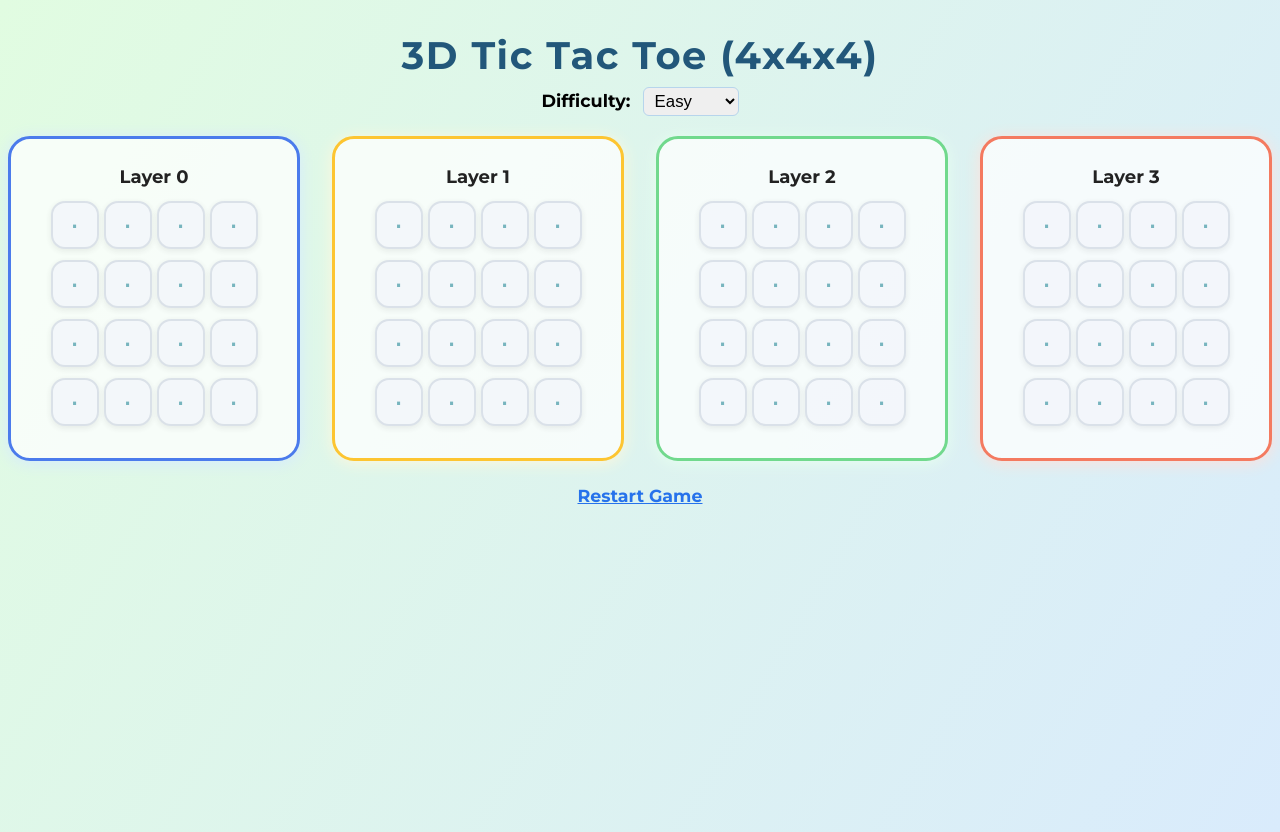
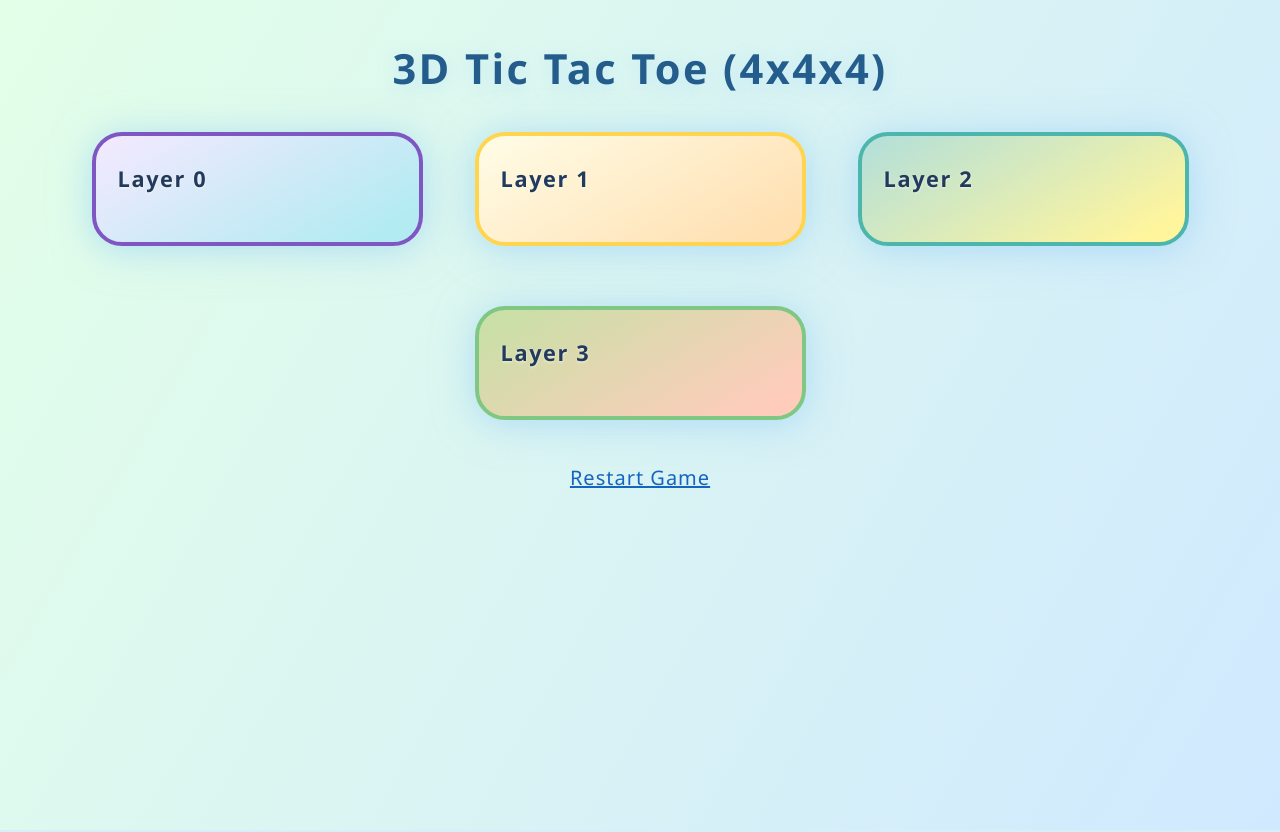
Before and after one commit to hruthikatigulla/3d-tic-tac-toe, a Flask app: template templates/index.html in a window 1280 px wide. After the commit the page ends 545 px from the top, so only its background shows below. Run offline with Flask 3, Linux system fonts and the light colour scheme; the template is opened without the code that fills it, so the values that code supplies are empty.

Commit message:
Update index.html

```diff
--- a/templates/index.html
+++ b/templates/index.html
@@ -1,161 +1,189 @@
 <!DOCTYPE html>
-<html lang="en">
+<html>
 <head>
-    <meta charset="UTF-8">
     <title>3D Tic Tac Toe (4x4x4)</title>
-    <link href="https://fonts.googleapis.com/css?family=Montserrat:700,400" rel="stylesheet">
+    <meta name="viewport" content="width=device-width, initial-scale=1.0">
     <style>
         body {
-            font-family: 'Montserrat', Arial, sans-serif;
-            background: linear-gradient(120deg, #e1fce1 0%, #d9ebfc 100%);
-            margin: 0; padding: 0;
+            font-family: 'Segoe UI', Arial, sans-serif;
+            background: linear-gradient(120deg, #e3ffe8 0%, #d0e9ff 100%);
+            margin: 0;
             min-height: 100vh;
+            padding-bottom: 30px;
         }
-        h1 {
+        h2 {
+            margin: 0 0 36px 0;
+            padding: 40px 0 0 0;
+            font-weight: 900;
             text-align: center;
-            color: #22577A;
-            font-size: 2.4rem;
-            letter-spacing: 1.5px;
-            margin: 32px 0 8px 0;
+            color: #245c8c;
+            letter-spacing: 2.4px;
+            font-size: 2.6em;
+            text-shadow: 0 4px 16px #b0e0ff80;
         }
-        .controls {
-            text-align: center;
-            margin-bottom: 20px;
-        }
-        .difficulty-label {
-            font-weight: bold;
-            font-size: 1.1em;
-            margin-right: 8px;
-        }
-        .difficulty-select {
-            font-size: 1.05em;
-            padding: 3px 7px;
-            border-radius: 6px;
-            border: 1px solid #b7d5ec;
-        }
-        .layers-container {
+        .layer-container {
             display: flex;
+            gap: 52px;
             justify-content: center;
-            gap: 32px;
-            margin-bottom: 20px;
+            align-items: flex-end;
+            margin-bottom: 36px;
+            flex-wrap: wrap;
         }
         .layer {
-            background: rgba(255,255,255,0.75);
-            border-radius: 22px;
-            box-shadow: 0 2px 16px 0 rgba(80,120,180,0.08), 0 0 0 5px #f0f8ff;
-            padding: 26px 18px 24px 18px;
-            min-width: 250px;
+            background: rgba(255,255,255,0.89);
+            border: 4px solid #b2ebf2;
+            border-radius: 30px;
+            padding: 28px 22px 26px 22px;
+            box-shadow: 0 4px 40px #90caf980, 0 2px 16px #b2ebf240;
+            min-width: 260px;
+            max-width: 98vw;
+            margin-bottom: 8px;
+            position: relative;
+            transition: background 0.5s;
+        }
+        .layer:nth-child(1) { background: linear-gradient(150deg, #f5e9ff 0%, #b2ebf2 90%); border-color: #7e57c2;}
+        .layer:nth-child(2) { background: linear-gradient(150deg, #fffde7 0%, #ffe0b2 90%); border-color: #ffd54f;}
+        .layer:nth-child(3) { background: linear-gradient(150deg, #b2dfdb 0%, #fff59d 90%); border-color: #4db6ac;}
+        .layer:nth-child(4) { background: linear-gradient(150deg, #c5e1a5 0%, #ffccbc 90%); border-color: #81c784;}
+        .layer b {
+            font-size: 1.36em;
+            color: #213a5e;
+            font-weight: bold;
+            display: block;
+            margin-bottom: 15px;
+            letter-spacing: 1.6px;
+            text-shadow: 0 1px 3px #f9fbe7c0;
+        }
+        .grid {
+            display: grid;
+            grid-template-columns: repeat(4, 60px);
+            grid-gap: 13px;
+            margin-bottom: 8px;
+        }
+        button, .grid button {
+            width: 56px;
+            height: 56px;
+            font-size: 2.15em;
+            border-radius: 16px;
+            border: 3px solid #bdbdbd;
+            background: linear-gradient(145deg, #f6fafd 70%, #e9f7fd 100%);
+            font-weight: bold;
+            cursor: pointer;
+            transition: background 0.17s, border 0.18s, color 0.18s, box-shadow 0.16s, transform 0.14s;
+            box-shadow: 0 2px 12px #64b5f680, 0 1px 3px #fff9c440;
+            outline: none;
+        }
+        button:hover, .grid button:hover {
+            background: linear-gradient(135deg, #c5e1fa 0%, #e3f2fd 100%);
+            border-color: #2196f3;
+            box-shadow: 0 2px 22px #81d4fa80, 0 1px 6px #b2ebf260;
+            transform: scale(1.11);
+        }
+        button[disabled] {
+            cursor: default;
+            background: #ececec;
+            border-color: #e0e0e0;
+            box-shadow: none;
+            transform: none;
+        }
+        .grid button[disabled][style*="color:green"] {
+            color: #1b5e20;
+            background: linear-gradient(145deg, #c8e6c9 60%, #e9fbe6 100%);
+            border-color: #43a047;
+            text-shadow: 0 2px 6px #c8e6c9a0;
+        }
+        .grid button[disabled][style*="color:red"]   {
+            color: #b71c1c;
+            background: linear-gradient(145deg, #ffcdd2 60%, #ffeaea 100%);
+            border-color: #e53935;
+            text-shadow: 0 2px 6px #ffcdd290;
+        }
+        .winner {
+            font-size: 2.2em;
+            color: #e65100;
+            margin: 36px 0 16px 0;
+            font-weight: bold;
             text-align: center;
-            position: relative;
-            border: 3px solid;
-            transition: box-shadow 0.25s;
+            animation: winnerglow 1.7s infinite alternate;
+            letter-spacing: 2px;
+            text-shadow: 0 0 18px #ffd600, 0 2px 6px #f9fbe7, 0 0 44px #fffde7;
         }
-        .layer:nth-child(1) { border-color: #4b7bec; box-shadow: 0 2px 16px 0 #d5eaff; }
-        .layer:nth-child(2) { border-color: #fdc531; box-shadow: 0 2px 16px 0 #fff8dc; }
-        .layer:nth-child(3) { border-color: #71d98d; box-shadow: 0 2px 16px 0 #e7ffef; }
-        .layer:nth-child(4) { border-color: #f47a60; box-shadow: 0 2px 16px 0 #ffe0d9; }
-        .layer-title {
-            font-size: 1.13em;
-            font-weight: bold;
-            margin-bottom: 10px;
-            color: #222;
+        @keyframes winnerglow { 0% { text-shadow: 0 0 12px #ffd600, 0 0 1px #fffde7; } 100% { text-shadow: 0 0 44px #ffd600, 0 0 7px #fffde7;} }
+        a {
+            color: #1565c0;
+            font-size: 1.25em;
+            font-weight: 500;
+            text-decoration: underline;
+            transition: color 0.16s;
+            display: block;
+            width: fit-content;
+            margin: 22px auto 0 auto;
+            letter-spacing: 1px;
         }
-        .board-row {
-            display: flex;
-            justify-content: center;
-            margin-bottom: 6px;
+        a:hover {
+            color: #00acc1;
+            letter-spacing: 2px;
         }
-        .cell-btn {
-            width: 48px; height: 48px;
-            margin: 2.5px;
-            font-size: 2em;
-            background: #fff;
-            border: 2px solid #d4dbe5;
-            border-radius: 14px;
-            box-shadow: 0 2px 7px 0 rgba(0,0,0,0.10);
-            color: #333;
-            cursor: pointer;
-            outline: none;
-            transition: box-shadow 0.18s;
+        @media (max-width: 1200px) {
+            .layer-container { flex-wrap: wrap; gap: 28px;}
+            .layer { min-width: 185px; padding: 16px 9px 18px 9px;}
+            .grid { grid-template-columns: repeat(4, 44px);}
+            button, .grid button { width: 42px; height: 42px; font-size: 1.5em;}
         }
-        .cell-btn:disabled {
-            cursor: default;
-            background: #f3f6fb;
-            color: #58a4b0;
-            opacity: 0.8;
-        }
-        .cell-x { color: #28c940; font-weight: bold; }
-        .cell-o { color: #fc2c44; font-weight: bold; }
-        .restart-link {
-            display: block;
-            margin: 24px auto 0 auto;
-            width: fit-content;
-            font-size: 1.09em;
-            text-align: center;
-            color: #2672eb;
-            text-decoration: underline;
-            font-weight: 600;
-        }
-        .winner-message {
-            text-align: center;
-            font-size: 1.7em;
-            margin: 28px 0 0 0;
-            color: #08ab66;
-            font-weight: bold;
+        @media (max-width: 800px) {
+            h2 { font-size: 1.25em;}
+            .layer-container { gap: 7px;}
+            .layer { min-width: 80px; padding: 7px 4px 7px 4px;}
+            .grid { grid-template-columns: repeat(4, 26px);}
+            button, .grid button { width: 22px; height: 22px; font-size: 1em;}
         }
     </style>
 </head>
 <body>
-    <h1>3D Tic Tac Toe (4x4x4)</h1>
-    <div class="controls">
-        <form method="post" id="difficulty-form" style="display:inline;">
-            <span class="difficulty-label">Difficulty:</span>
-            <select name="difficulty" class="difficulty-select" onchange="document.getElementById('difficulty-form').submit()">
-                <option value="easy" {% if difficulty == 'easy' %}selected{% endif %}>Easy</option>
-                <option value="medium" {% if difficulty == 'medium' %}selected{% endif %}>Medium</option>
-                <option value="hard" {% if difficulty == 'hard' %}selected{% endif %}>Hard</option>
-            </select>
-        </form>
-    </div>
-    <div class="layers-container">
+    <h2>3D Tic Tac Toe (4x4x4)</h2>
+    <div class="layer-container">
         {% for z in range(4) %}
         <div class="layer">
-            <div class="layer-title">Layer {{ z }}</div>
-            {% for x in range(4) %}
-            <div class="board-row">
-                {% for y in range(4) %}
-                {% set val = game.board[x][y][z] %}
-                <form method="post" style="display:inline;">
-                    <input type="hidden" name="x" value="{{ x }}">
-                    <input type="hidden" name="y" value="{{ y }}">
-                    <input type="hidden" name="z" value="{{ z }}">
-                    {% if winner or val != 0 %}
-                        <button class="cell-btn {% if val==1 %}cell-x{% elif val==2 %}cell-o{% endif %}" disabled>
-                            {% if val==1 %}X{% elif val==2 %}O{% else %}&middot;{% endif %}
-                        </button>
-                    {% else %}
-                        <button class="cell-btn" type="submit">
-                            &middot;
-                        </button>
-                    {% endif %}
-                </form>
+            <b>Layer {{z}}</b>
+            <div class="grid">
+                {% for x in range(4) %}
+                    {% for y in range(4) %}
+                        {% set val = board[x][y][z] %}
+                        {% if not winner and val == 0 %}
+                            <form method="post" style="display:inline;">
+                                <input type="hidden" name="x" value="{{x}}">
+                                <input type="hidden" name="y" value="{{y}}">
+                                <input type="hidden" name="z" value="{{z}}">
+                                <button type="submit" onclick="playMoveSound()" style="color:#546e7a;">•</button>
+                            </form>
+                        {% elif val == 1 %}
+                            <button disabled style="color:green;">X</button>
+                        {% elif val == 2 %}
+                            <button disabled style="color:red;">O</button>
+                        {% endif %}
+                    {% endfor %}
                 {% endfor %}
             </div>
-            {% endfor %}
         </div>
         {% endfor %}
     </div>
     {% if winner %}
-        <div class="winner-message">
-            {% if winner == 1 %}
-                You win! 🎉
-            {% elif winner == 2 %}
-                AI wins! 🤖
-            {% else %}
-                It's a draw!
-            {% endif %}
-        </div>
+        <div class="winner">{{winner}}</div>
+        <audio id="winSound" src="{{ url_for('static', filename='win.wav') }}"></audio>
+        <script>
+            window.onload = function() {
+                var audio = document.getElementById('winSound');
+                if(audio) { audio.play().catch(()=>{}); }
+            }
+        </script>
     {% endif %}
-    <a class="restart-link" href="{{ url_for('restart') }}">Restart Game</a>
+    <audio id="moveSound" src="{{ url_for('static', filename='move.wav') }}"></audio>
+    <script>
+        function playMoveSound() {
+            var snd = document.getElementById('moveSound');
+            if(snd) { snd.currentTime = 0; snd.play().catch(()=>{}); }
+        }
+    </script>
+    <a href="{{url_for('restart')}}">Restart Game</a>
 </body>
 </html>
```
